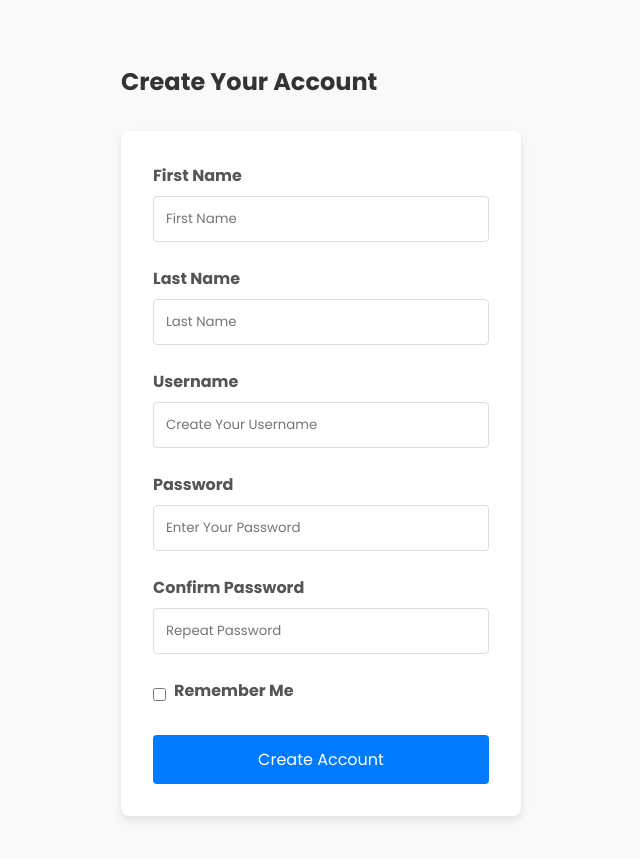
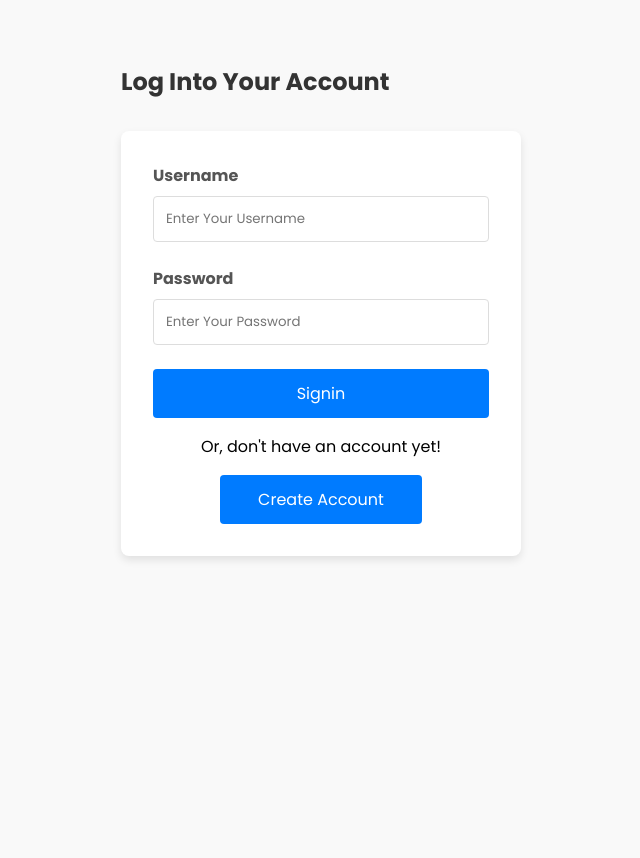
Before and after one commit to VictorMugisha/simple-react-login-application, a React (Vite) app: page / in a window 1280 px wide. Shown: the top 858 px of the page, without its empty margins (319-959 px from the left). Built offline with nearby package versions, Linux system fonts and the light colour scheme.

Commit message:
Created Signin component and styled it

```diff
--- a/src/App.css
+++ b/src/App.css
@@ -84,6 +84,31 @@ section {
   background-color: #0056b3;
 }
 
+.form-container .signin-section {
+  display: flex;
+  flex-direction: column;
+  align-items: center;
+  justify-content: center;
+  gap: 1rem;
+  margin-top: 1rem;
+}
+
+.form-container .signin-section button {
+  width: 60%;
+  padding: 0.75rem;
+  background-color: #007bff;
+  color: #fff;
+  border: none;
+  border-radius: 4px;
+  font-size: 1rem;
+  cursor: pointer;
+  transition: background-color 0.3s ease;
+}
+
+.form-container .signin-section button:hover {
+  background-color: #0056b3;
+}
+
 
 /* Header Styles (reused and adjusted if needed) */
 .header {
--- a/src/App.jsx
+++ b/src/App.jsx
@@ -1,12 +1,13 @@
 import React from "react"
 import './App.css'
-
 import Signup from "./components/Signup"
+import Signin from "./components/Signin"
 
 export default function App() {
   return (
     <section>
-      <Signup />
+      {/* <Signup /> */}
+      <Signin />
     </section>
   )
 }
--- a/src/components/Signin.jsx
+++ b/src/components/Signin.jsx
@@ -1,8 +1,63 @@
-import React from 'react'
+import React, { useState } from 'react'
 
 const Signin = () => {
+  const [signinData, setSigninData] = useState({
+    username: '',
+    password: ''
+  })
+  function handleChange(event) {
+    const { name, value } = event.target
+    setSigninData(prevData => {
+      return {
+        ...prevData,
+        [name]: value
+      }
+    })
+  }
+
+  function handleSubmit(event) {
+    event.preventDefault()
+    // Getting all users from localStorage
+    const allUsers = JSON.parse(localStorage.getItem("usersData")) || []
+    console.log(allUsers)
+  }
   return (
-    <div>Signin</div>
+    <section>
+      <div className="signup-form">
+        <div className="header">
+          <h2>Log Into Your Account</h2>
+        </div>
+        <form className="form-container">
+          <div className="input">
+            <p>Username</p>
+            <input
+              type="text"
+              placeholder="Enter Your Username"
+              name="username"
+              onChange={handleChange}
+              value={signinData.username}
+            />
+          </div>
+          <div className="input">
+            <p>Password</p>
+            <input
+              type="password"
+              placeholder="Enter Your Password"
+              name="password"
+              onChange={handleChange}
+              value={signinData.password}
+            />
+          </div>
+          <div>
+            <button className="signup-btn" type='submit'>Signin</button>
+          </div>
+          <div className="signin-section">
+            <p>Or, don't have an account yet!</p>
+            <button type='button'>Create Account</button>
+          </div>
+        </form>
+      </div>
+    </section>
   )
 }
 
--- a/src/components/Signup.jsx
+++ b/src/components/Signup.jsx
@@ -15,6 +15,7 @@ const Signup = () => {
     });
 
     const [isUserLoggedIn, setIsUserLoggedIn] = useState(false)
+    // const [hasAccount, setHasAccount] = useState(true)
 
     const [users, setUsers] = useState(() => {
         // Initializing the users state with data from localStorage, if available
@@ -142,7 +143,11 @@ const Signup = () => {
                             <p>Remember Me</p>
                         </div>
                         <div>
-                            <button className="signup-btn">Create Account</button>
+                            <button className="signup-btn" type='submit'>Create Account</button>
+                        </div>
+                        <div className="signin-section">
+                            <p>Or, already have an account</p>
+                            <button type='button'>Sign in</button>
                         </div>
                     </form>
                 </div>
```
